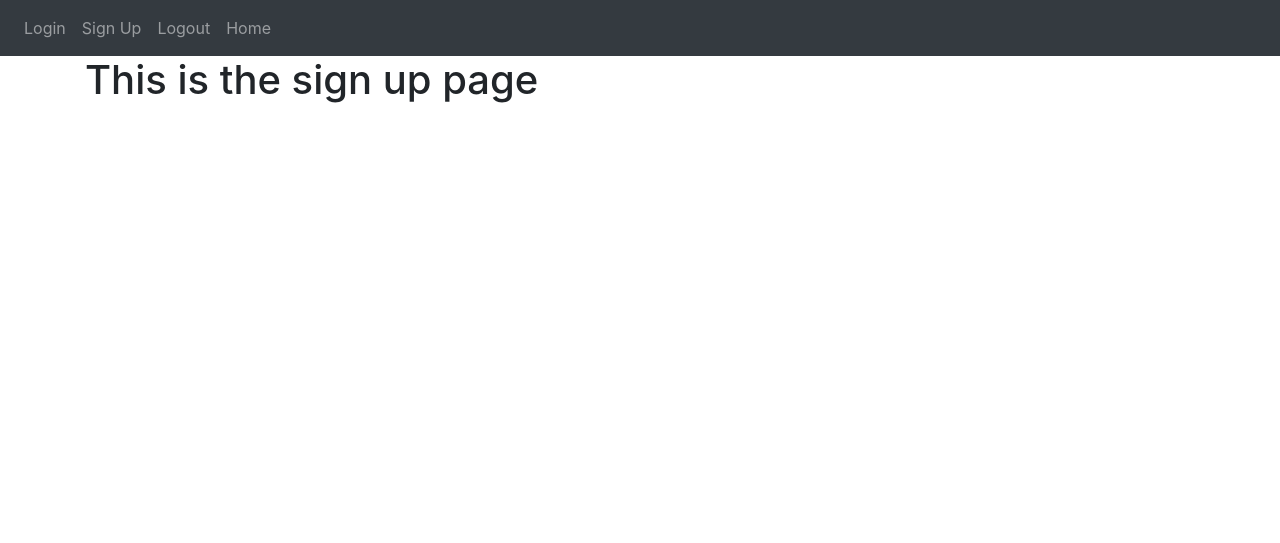
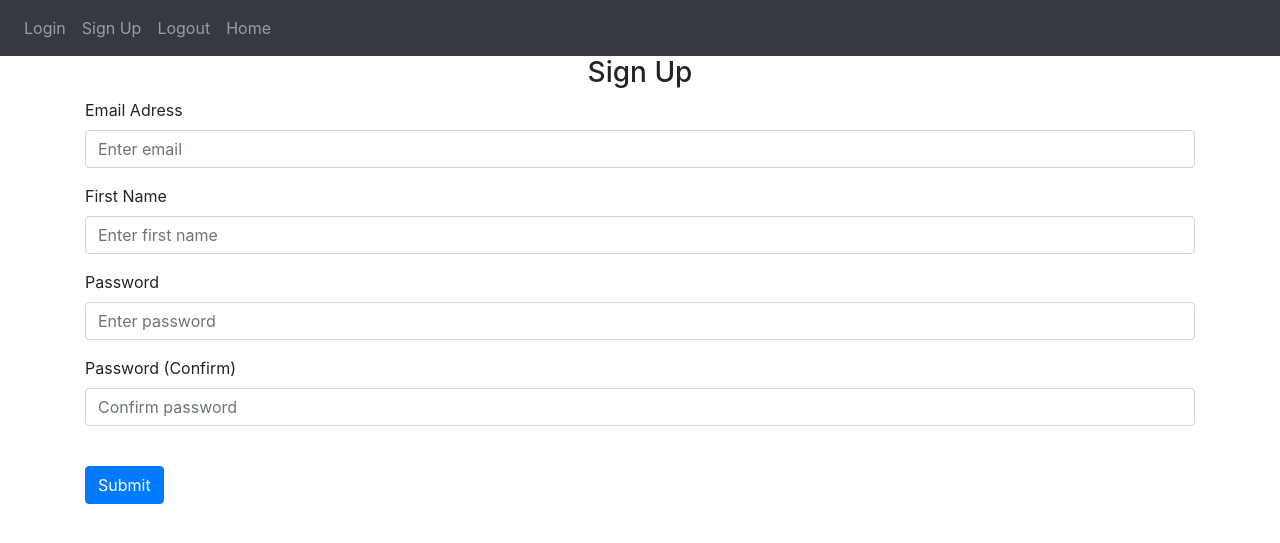
Before and after one commit to JoJo777890/Flask-Web-App-Tutorial, a Flask app: page /sign-up in a window 1280 px wide. Shown: the top 543 px of the page. Run offline with Flask 2, Linux system fonts and the light colour scheme; some libraries are stand-ins or nearby versions.

Commit message:
Sign Up & Login HTML (Complete)

```diff
--- a/Flask Web App Tutorial/website/templates/sign_up.html
+++ b/Flask Web App Tutorial/website/templates/sign_up.html
@@ -3,7 +3,49 @@
 {% block title %}Sign Up{% endblock %}
 
 {% block content %}
-<h1>
-    This is the sign up page
-</h1>
+<form method="POST">
+    <h3 align="center">Sign Up</h3>
+    <div class="form-group">
+        <label for="email">Email Adress</label>
+        <input
+                type="email"
+                class="form-control"
+                id="email"
+                name="email"
+                placeholder="Enter email"
+        >
+    </div>
+    <div class="form-group">
+        <label for="firstName">First Name</label>
+        <input
+                type="text"
+                class="form-control"
+                id="firstName"
+                name="firstName"
+                placeholder="Enter first name"
+        >
+    </div>
+    <div class="form-group">
+        <label for="password1">Password</label>
+        <input
+                type="password"
+                class="form-control"
+                id="password1"
+                name="password1"
+                placeholder="Enter password"
+        >
+    </div>
+    <div class="form-group">
+        <label for="password2">Password (Confirm)</label>
+        <input
+                type="password"
+                class="form-control"
+                id="password2"
+                name="password2"
+                placeholder="Confirm password"
+        >
+    </div>
+    <br>
+    <button type="submit" class="btn btn-primary">Submit</button>
+</form>
 {% endblock %}
```
Also changed, not shown: Flask Web App Tutorial/website/templates/login.html (+25 -15 lines).
